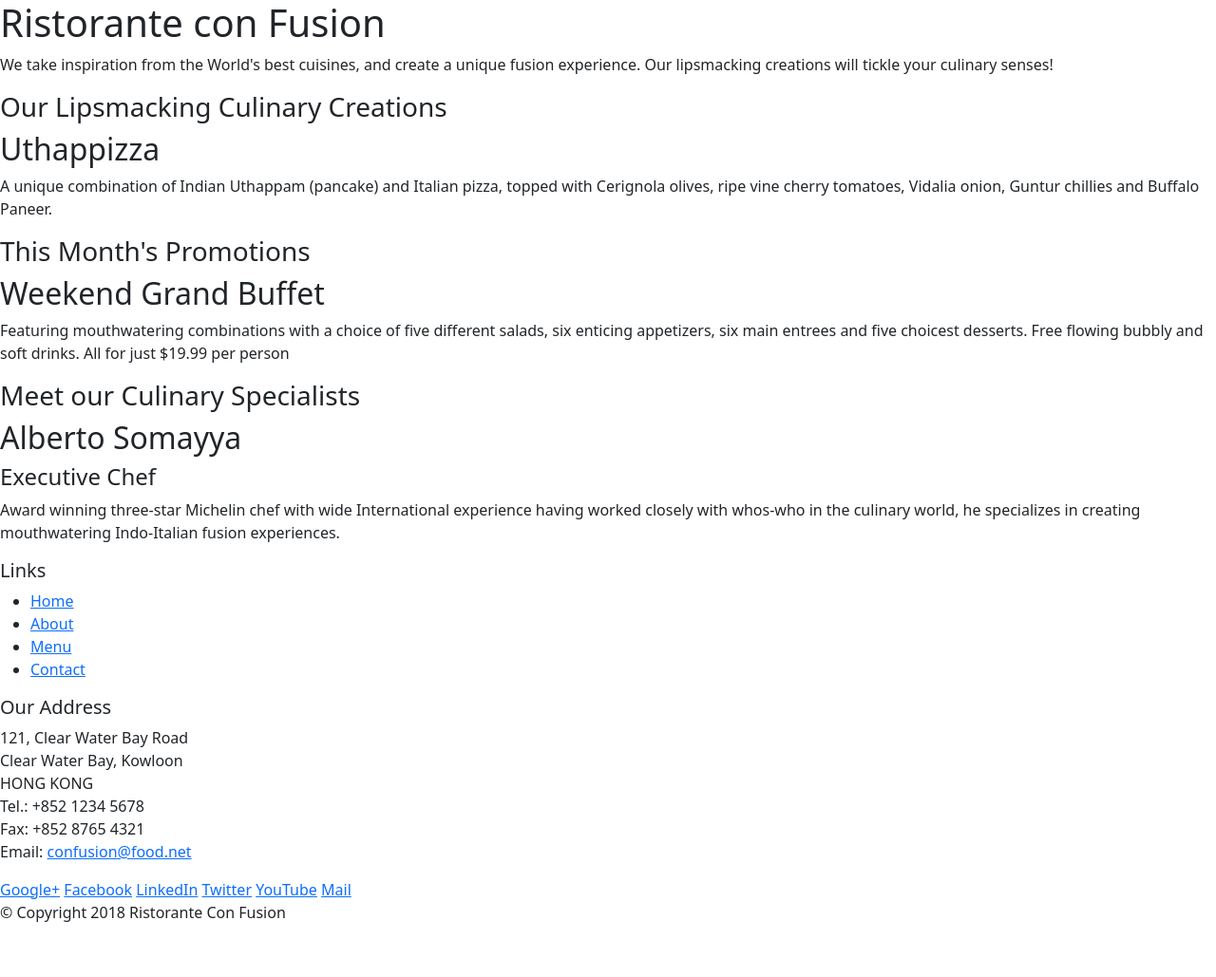
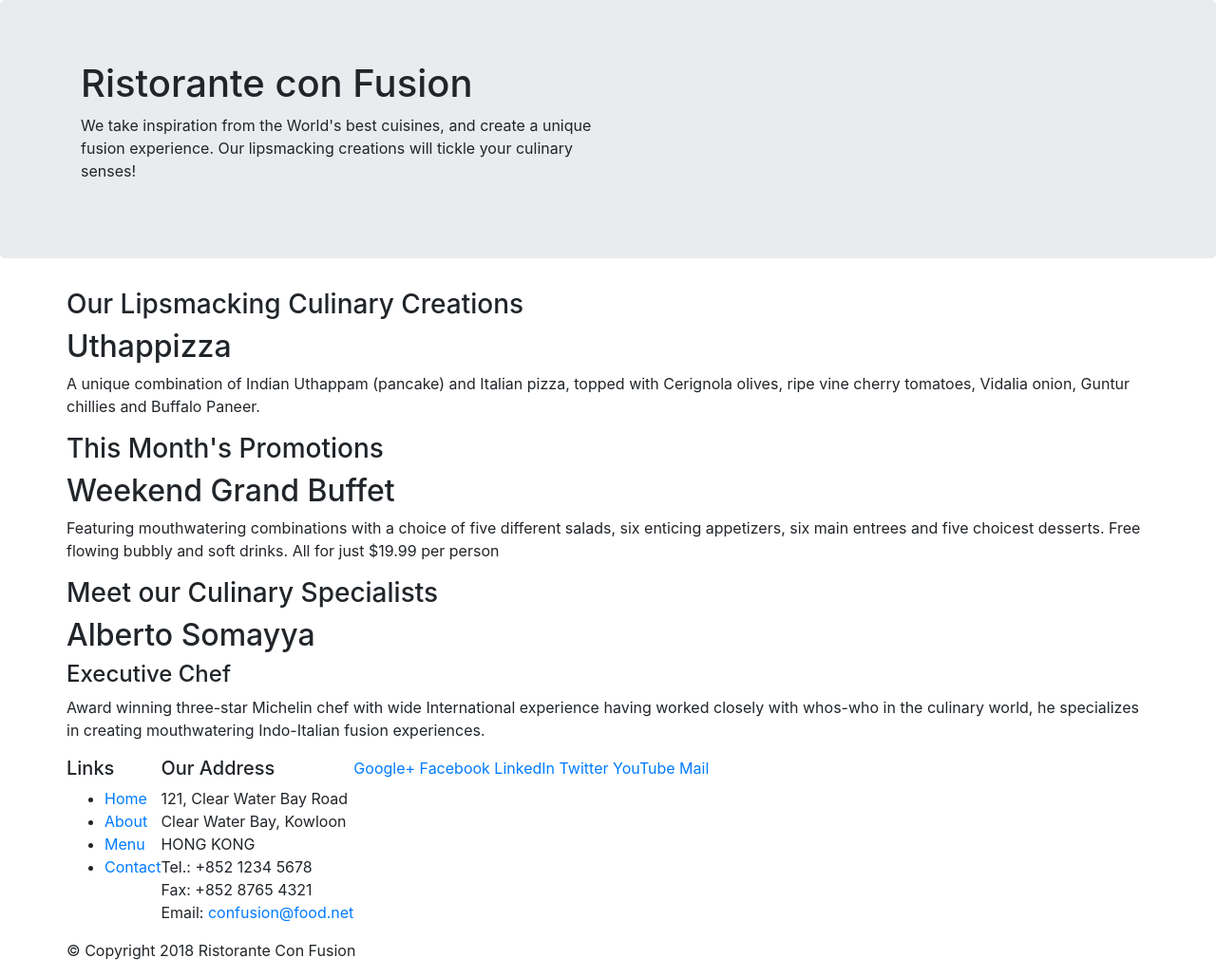
Before and after one commit to YoussefKafa/confusion, a website: page index.html in a window 1280 px wide. Shown: the whole page at 95% size. Before the commit the page ends 989 px from the top, so only its background shows below. Drawn offline with nearby package versions, Linux system fonts and the light colour scheme.

Commit message:
styling the header with bootstrap rows and cols

```diff
--- a/index.html
+++ b/index.html
@@ -8,27 +8,27 @@
         <meta http-equiv="x-ua-compatible" content="ie=edge">
         <!-- Bootstrap CSS -->
     <!-- CSS only -->
-    <link href="https://cdn.jsdelivr.net/npm/bootstrap@5.2.1/dist/css/bootstrap.min.css" rel="stylesheet" integrity="sha384-iYQeCzEYFbKjA/T2uDLTpkwGzCiq6soy8tYaI1GyVh/UjpbCx/TYkiZhlZB6+fzT" crossorigin="anonymous">
+    <link rel="stylesheet" href="https://cdn.jsdelivr.net/npm/bootstrap@4.0.0/dist/css/bootstrap.min.css" integrity="sha384-Gn5384xqQ1aoWXA+058RXPxPg6fy4IWvTNh0E263XmFcJlSAwiGgFAW/dAiS6JXm" crossorigin="anonymous">
     <title>Ristorante Con Fusion</title>
 </head>
 
 <body>
 
-    <header>
-        <div>
-            <div>
-                <div>
+    <header class="jumbotron">
+        <div class="container">
+            <div class="row">
+                <div class="col-12 col-sm-6">
                     <h1>Ristorante con Fusion</h1>
                     <p>We take inspiration from the World's best cuisines, and create a unique fusion experience. Our lipsmacking creations will tickle your culinary senses!</p>
                 </div>
-                <div>
+                <div class="col-12 col-sm">
                 </div>
             </div>
         </div>
     </header>
 
-    <div>
-        <div>
+    <div class="container">
+        <div class="row">
             <div>
                 <h3>Our Lipsmacking Culinary Creations</h3>
             </div>
@@ -39,7 +39,7 @@
         </div>
 
 
-        <div>
+        <div class="row">
             <div>
                 <h3>This Month's Promotions</h3>
             </div>
@@ -49,7 +49,7 @@
             </div>
         </div>
 
-        <div>
+        <div class="row">
             <div>
                 <h3>Meet our Culinary Specialists</h3>
             </div>
@@ -62,8 +62,8 @@
     </div>
 
     <footer>
-        <div>
-            <div>
+        <div class="container">
+            <div class="row">
                 <div>
                     <h5>Links</h5>
                     <ul>
@@ -95,7 +95,7 @@
                     </div>
                 </div>
            </div>
-           <div>
+           <div class="row">
                 <div>
                     <p>© Copyright 2018 Ristorante Con Fusion</p>
                 </div>
```
